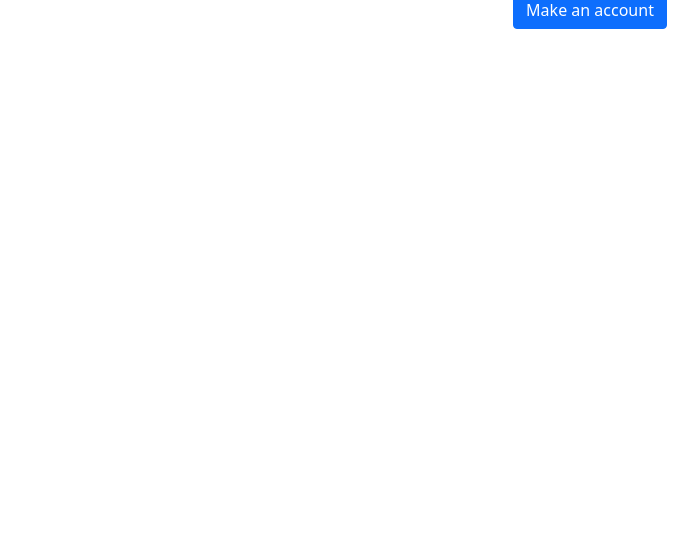
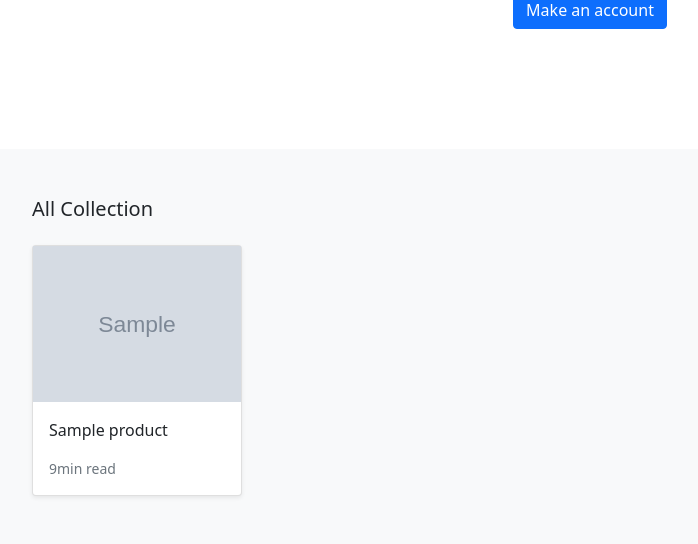
Before and after one commit to ORayy/KHF-Online-Store, a Django app: page / in a window 1280 px wide. Shown: the part 332-876 px from the top of the page, without its empty margins (50-748 px from the left). Before the commit the page ends 361 px from the top, so only its background shows below. Run offline with Django 3.2, Linux system fonts and the light colour scheme; tables that the repository leaves empty hold one stand-in row (values such as "Sample post"); grey boxes marked "Sample" are stand-in pictures.

Commit message:
created a card and loop the products in the database and output all_products function from khfApp/views.py to the home.html file

```diff
--- a/khfApp/templates/khfapp/home.html
+++ b/khfApp/templates/khfapp/home.html
@@ -18,6 +18,35 @@
             </div>
         </section>
 
+        <div class="album py-5 bg-light">
+            <div class="container">
+
+                <div class="pb-3 h5">All Collection</div>
+                <div class="row row-cols-1 row-cols-sm-2 row-cols-md-5 g-3">
+
+                    {% for product in products %}
+
+                    <div class="col">
+                        <div class="card shadow-sm">
+                            <img class="img-fluid" alt="Responsive image" src="{{ product.image.url }}">
+                            <div class="card-body">
+                                <p class="card-text">
+                                    <a class="text-dark text-decoration-none" href="{{ product.get_absolute_url }}">{{ product.title }}</a>
+                                </p>
+                                <div class="d-flex justify-content-between align-items-center">
+                                    <small class="text-muted">9min read</small>
+                                </div>
+                            </div>
+                        </div>
+                    </div>
+
+                    {% endfor %}
+
+                </div>
+
+            </div>
+        </div>
+
     </main>
 
 
```
